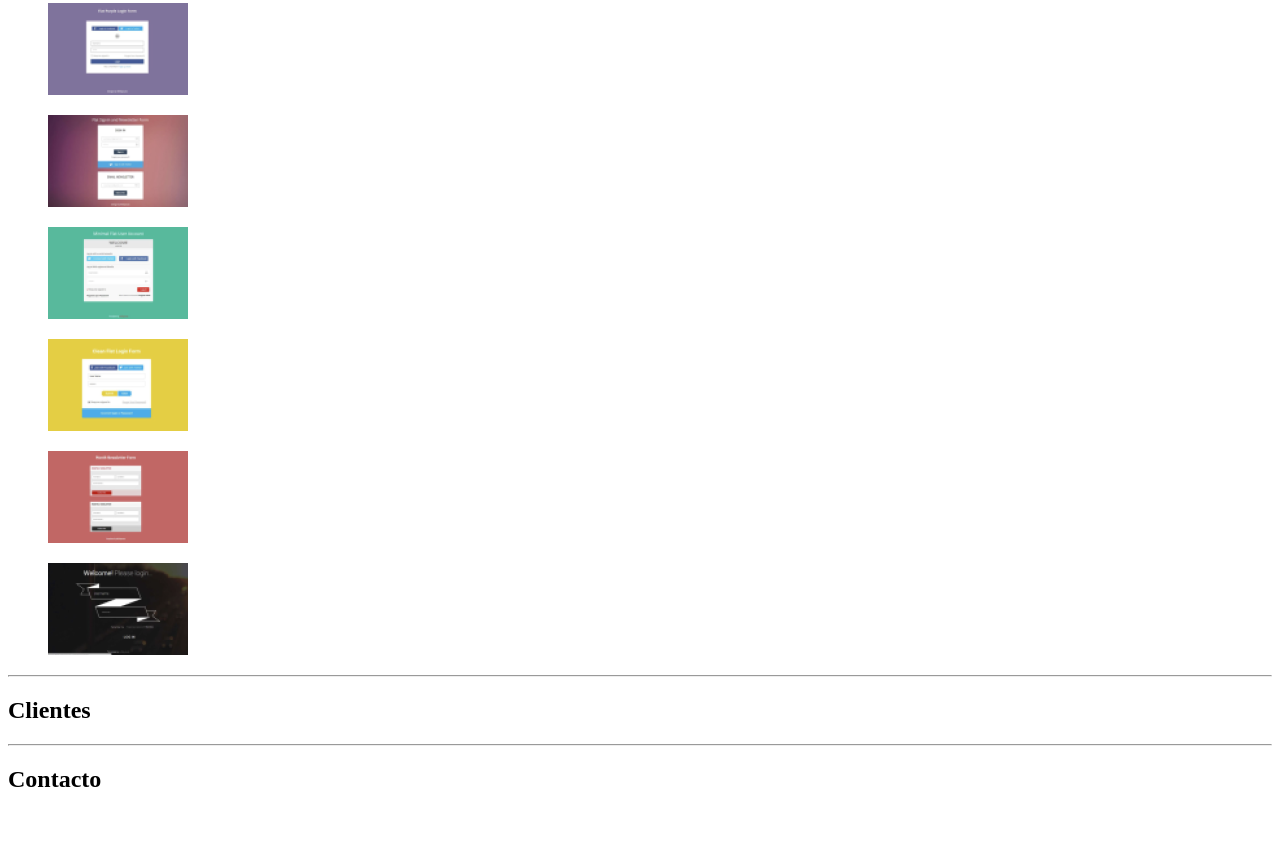
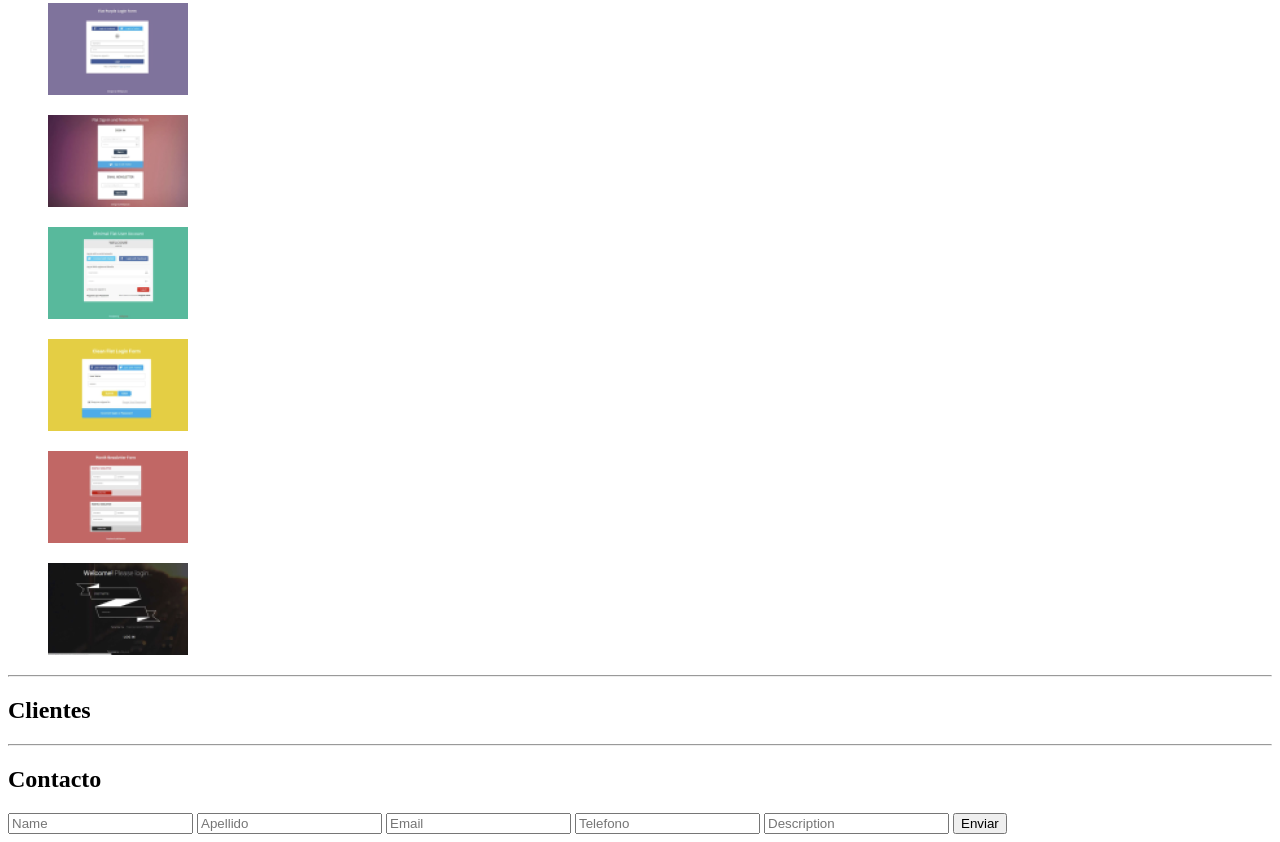
Before and after one commit to dansebp/hackaton-2, a plain HTML site: page index.html in a window 1280 px wide. Shown: the part 1646-2488 px from the top of the page. Before the commit the page ends 2459 px from the top, so only its background shows below. Drawn offline with Linux system fonts and the light colour scheme.

Commit message:
se agrego tags en el html

```diff
--- a/index.html
+++ b/index.html
@@ -4,6 +4,7 @@
     <meta charset="UTF-8">
     <meta name="viewport" content="width=device-width, initial-scale=1.0">
     <title>Hackaton-2</title>
+    <link rel="stylesheet" href="./styles/main.css">
 </head>
 <body>
     <main>
@@ -84,6 +85,14 @@
         <hr>
         <section>
             <h2>Contacto</h2>
+            <form action="">
+                <input type="text" placeholder="Name">
+                <input type="text" placeholder="Apellido">
+                <input type="text" placeholder="Email">
+                <input type="text" placeholder="Telefono">
+                <input type="text" placeholder="Description">
+                <button>Enviar</button>
+            </form>
         </section>
     </main>
 
```
Also changed, not shown: 2 other files.
